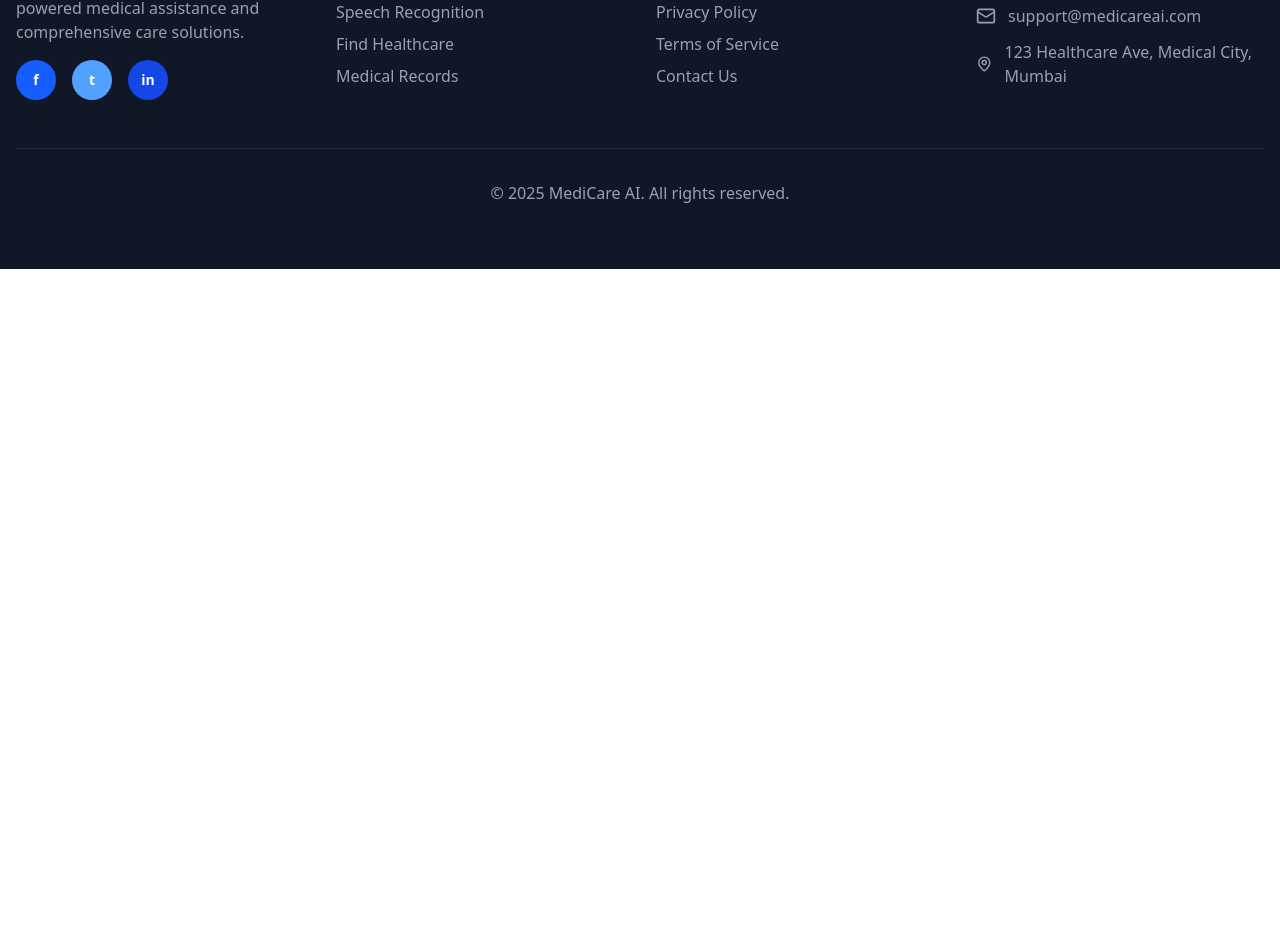
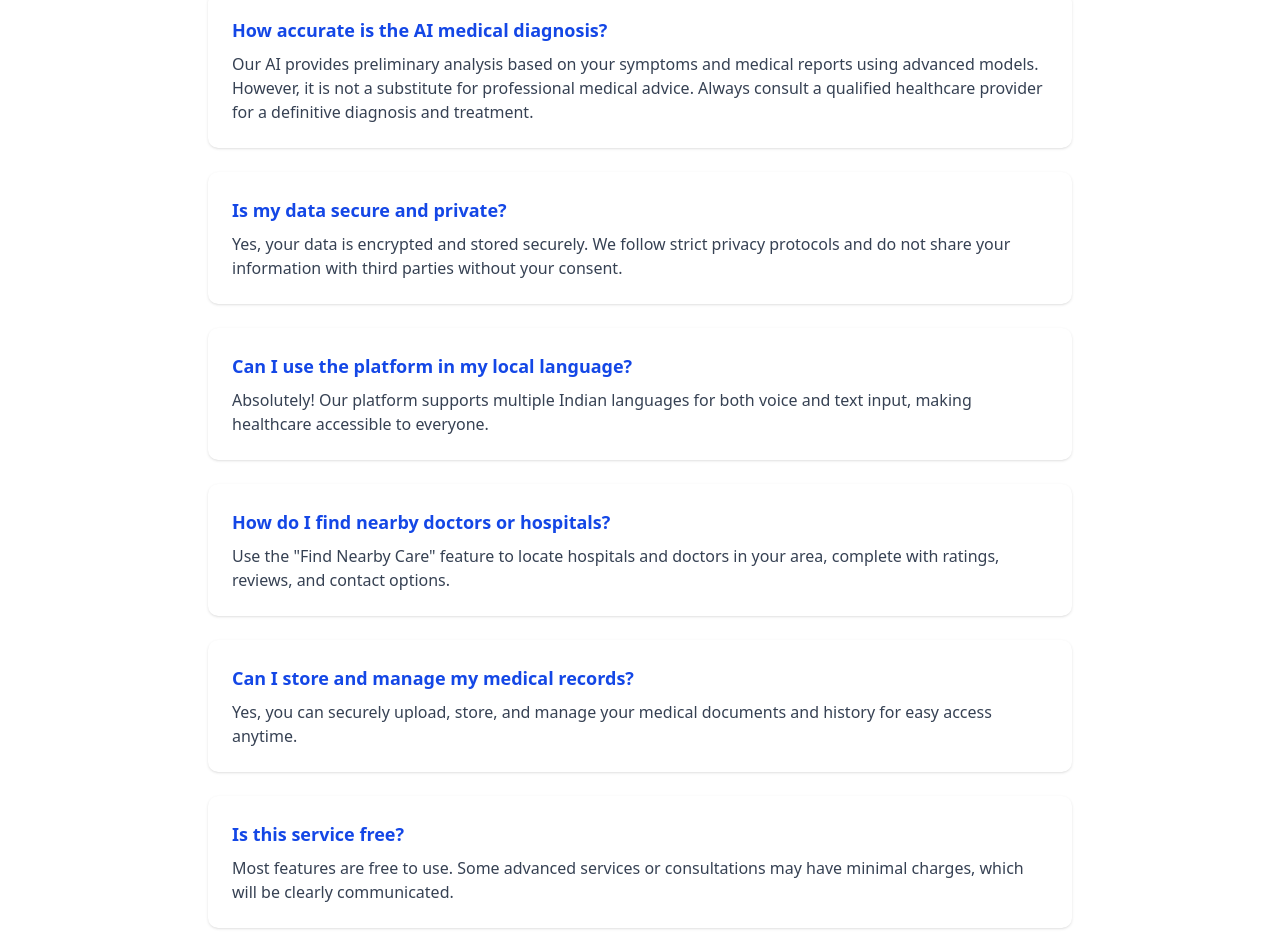
Before and after one commit to Vishal-047/Medicare-Ai, a Next.js app: page / in a window 1280 px wide. Shown: the part 1748-2700 px from the top of the page. Before the commit the page ends 2017 px from the top, so only its background shows below. Built offline with nearby package versions, Linux system fonts and the light colour scheme; no server answers.

Commit message:
feat FAQ

```diff
--- a/src/app/page.tsx
+++ b/src/app/page.tsx
@@ -18,7 +18,7 @@ const Home = () => {
       description:
         "Describe your symptoms using voice commands for instant AI analysis",
       path: "/speech-analysis",
-      buttonLabel: "Get Started"
+      buttonLabel: "Get Started",
     },
     {
       icon: <Brain className="w-8 h-8 text-purple-600" />,
@@ -26,7 +26,7 @@ const Home = () => {
       description:
         "Get intelligent health insights and preliminary assessments",
       path: "/ai-analysis",
-      buttonLabel: "Start"
+      buttonLabel: "Start",
     },
     {
       icon: <MapPin className="w-8 h-8 text-green-600" />,
@@ -34,7 +34,7 @@ const Home = () => {
       description:
         "Locate hospitals and doctors in your area with ratings and reviews",
       path: "/find-care",
-      buttonLabel: "Find Now"
+      buttonLabel: "Find Now",
     },
     {
       icon: <FileText className="w-8 h-8 text-orange-600" />,
@@ -42,14 +42,14 @@ const Home = () => {
       description:
         "Securely store and manage your medical history and documents",
       path: "/medical-records",
-      buttonLabel: "Check"
+      buttonLabel: "Check",
     },
     {
       icon: <Users className="w-8 h-8 text-red-600" />,
       title: "Doctor Directory",
       description: "Browse qualified healthcare professionals by specialty",
       path: "/doctor-directory",
-      buttonLabel: "Check"
+      buttonLabel: "Check",
     },
     {
       icon: <Activity className="w-8 h-8 text-teal-600" />,
@@ -57,7 +57,7 @@ const Home = () => {
       description:
         "Track your health metrics and receive personalized insights",
       path: "/health-monitoring",
-      buttonLabel: "Start"
+      buttonLabel: "Start",
     },
   ]
 
@@ -92,6 +92,75 @@ const Home = () => {
         </div>
       </section>
 
+      {/* FAQ Section */}
+      <section className="py-16 px-4 max-w-4xl mx-auto">
+        <h2 className="text-3xl font-bold text-gray-900 mb-8 text-center">
+          Frequently Asked Questions
+        </h2>
+        <div className="space-y-6">
+          <div className="bg-white rounded-lg shadow p-6">
+            <h3 className="font-semibold text-lg text-blue-700 mb-2">
+              How accurate is the AI medical diagnosis?
+            </h3>
+            <p className="text-gray-700">
+              Our AI provides preliminary analysis based on your symptoms and
+              medical reports using advanced models. However, it is not a
+              substitute for professional medical advice. Always consult a
+              qualified healthcare provider for a definitive diagnosis and
+              treatment.
+            </p>
+          </div>
+          <div className="bg-white rounded-lg shadow p-6">
+            <h3 className="font-semibold text-lg text-blue-700 mb-2">
+              Is my data secure and private?
+            </h3>
+            <p className="text-gray-700">
+              Yes, your data is encrypted and stored securely. We follow strict
+              privacy protocols and do not share your information with third
+              parties without your consent.
+            </p>
+          </div>
+          <div className="bg-white rounded-lg shadow p-6">
+            <h3 className="font-semibold text-lg text-blue-700 mb-2">
+              Can I use the platform in my local language?
+            </h3>
+            <p className="text-gray-700">
+              Absolutely! Our platform supports multiple Indian languages for
+              both voice and text input, making healthcare accessible to
+              everyone.
+            </p>
+          </div>
+          <div className="bg-white rounded-lg shadow p-6">
+            <h3 className="font-semibold text-lg text-blue-700 mb-2">
+              How do I find nearby doctors or hospitals?
+            </h3>
+            <p className="text-gray-700">
+              Use the "Find Nearby Care" feature to locate hospitals and doctors
+              in your area, complete with ratings, reviews, and contact options.
+            </p>
+          </div>
+          <div className="bg-white rounded-lg shadow p-6">
+            <h3 className="font-semibold text-lg text-blue-700 mb-2">
+              Can I store and manage my medical records?
+            </h3>
+            <p className="text-gray-700">
+              Yes, you can securely upload, store, and manage your medical
+              documents and history for easy access anytime.
+            </p>
+          </div>
+          <div className="bg-white rounded-lg shadow p-6">
+            <h3 className="font-semibold text-lg text-blue-700 mb-2">
+              Is this service free?
+            </h3>
+            <p className="text-gray-700">
+              Most features are free to use. Some advanced services or
+              consultations may have minimal charges, which will be clearly
+              communicated.
+            </p>
+          </div>
+        </div>
+      </section>
+
       <Footer />
     </div>
   )
```
